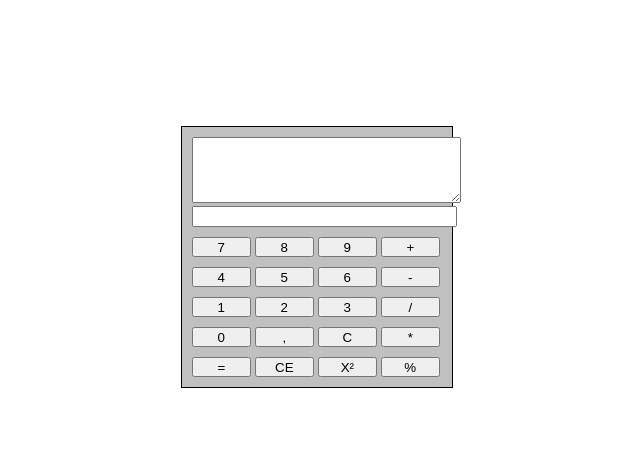
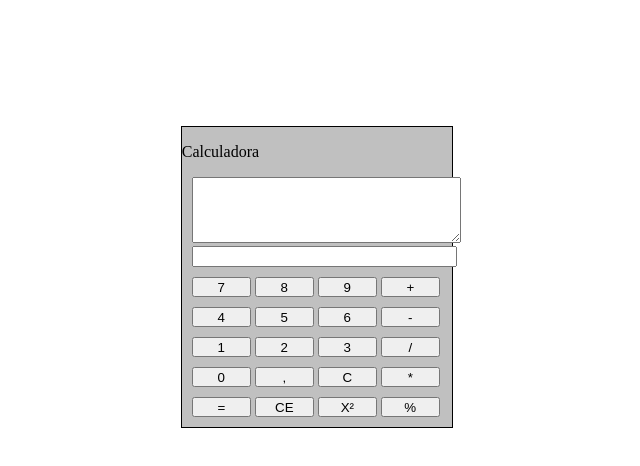
Before and after one commit to marcofelipi/CalculadoraJS, a plain HTML site: page index.html in a window 1280 px wide. Shown: the whole page, without its empty margins (396-1036 px from the left). Drawn offline with nearby package versions, Linux system fonts and the light colour scheme.

Commit message:
mudanças no index

```diff
--- a/index.html
+++ b/index.html
@@ -35,7 +35,7 @@
 
 <body>
     <div id="contorno">
-
+        <p>Calculadora</p>
 
         <div class="form">
 
```
